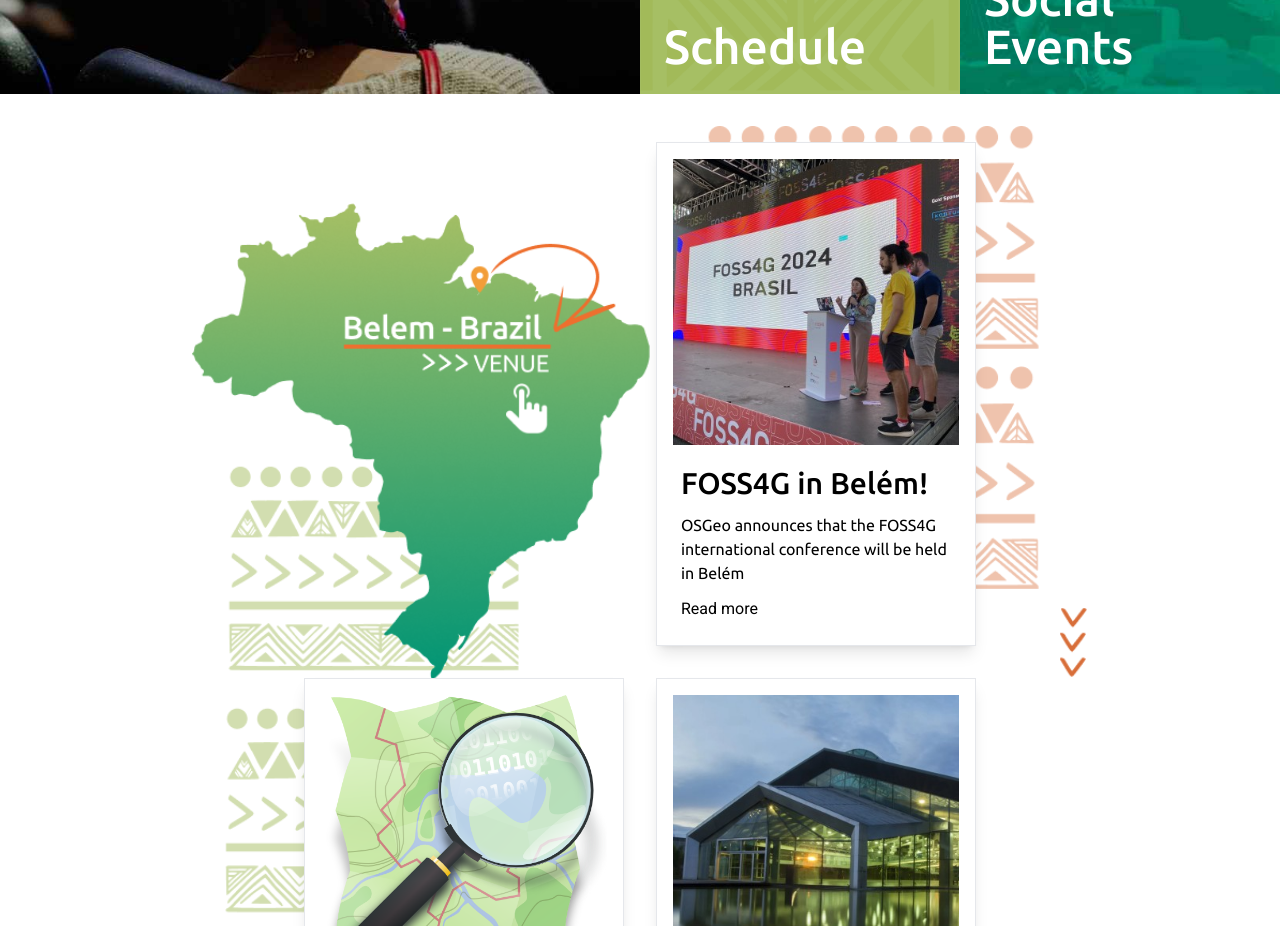
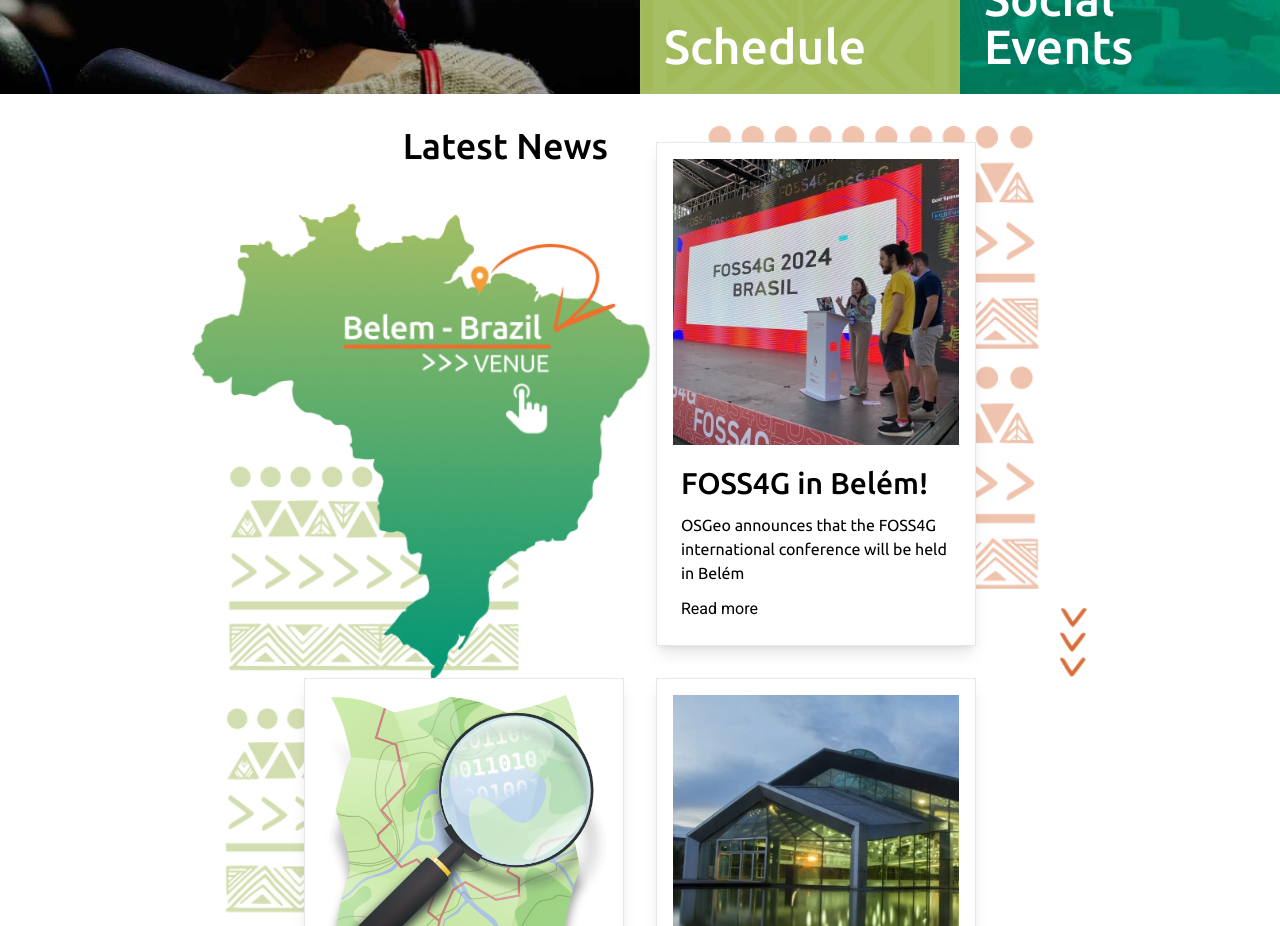
Before and after one commit to FOSS4G-2024-Belem/foss4g-2024-belem.github.io, a Next.js app: page / in a window 1280 px wide. Shown: the part 2060-2986 px from the top of the page. Built offline with nearby package versions, Linux system fonts and the light colour scheme.

Commit message:
latest news

```diff
--- a/src/pages/index.tsx
+++ b/src/pages/index.tsx
@@ -226,7 +226,9 @@ export default function IndexPage() {
             alt="Brazil Pattern Background"
           />
           <div className="sm:absolute top-0 left-0 right-0 bottom-0 grid grid-cols-1 sm:grid-cols-2">
-            <div className="hidden sm:block"></div>
+            <div className="flex justify-center sm:justify-end">
+              <div className="text-4xl font-ubuntu [font-weight:500] sm:mr-8">Latest News</div>
+            </div>
             <div className="flex items-center justify-center sm:items-start sm:justify-start m-4">
               <div className="bg-white max-w-xs border border-gray-200 p-4 shadow-lg">
                 <Image src={Foss4gAnnounced} alt="FOSS4G 2024 Announced" />
```
